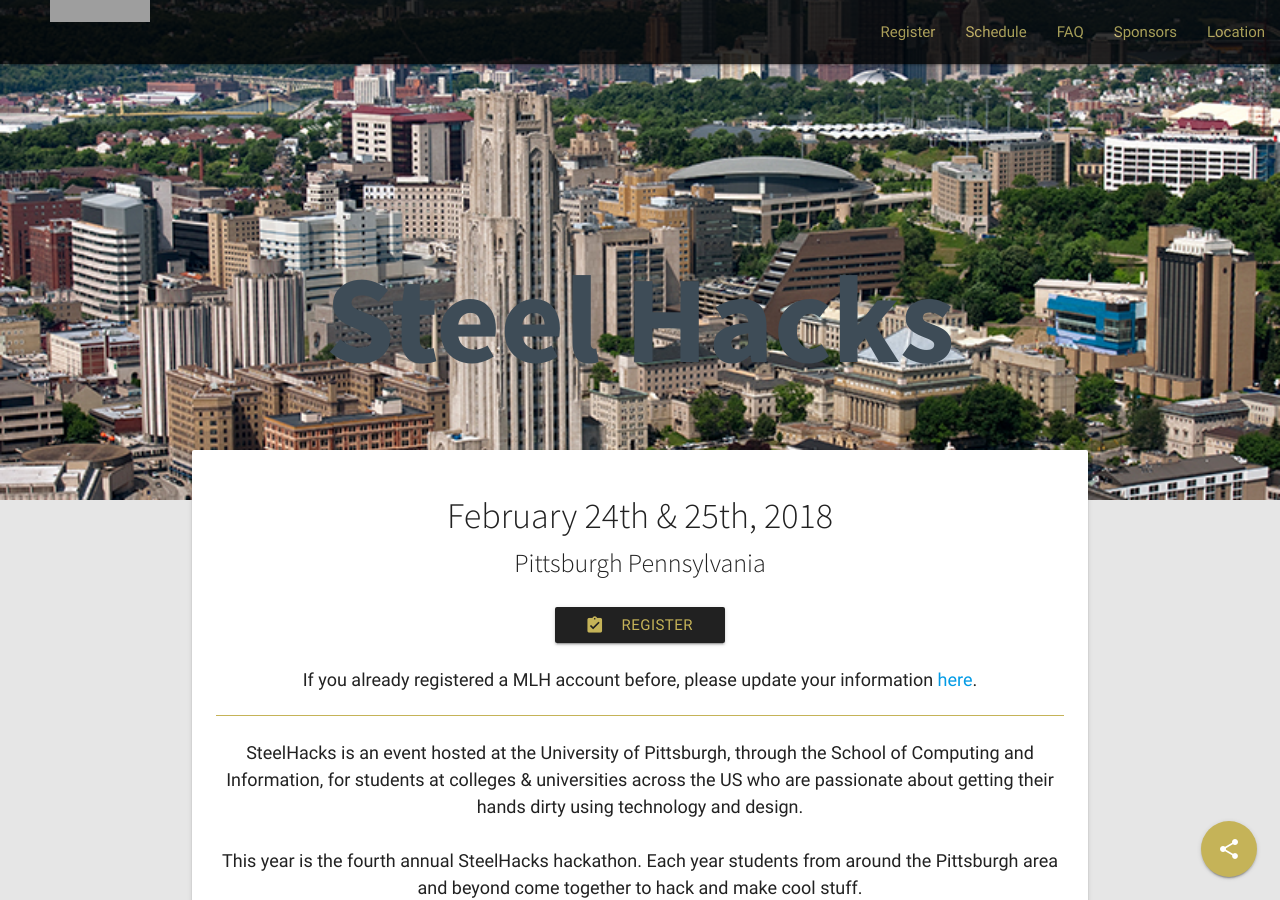
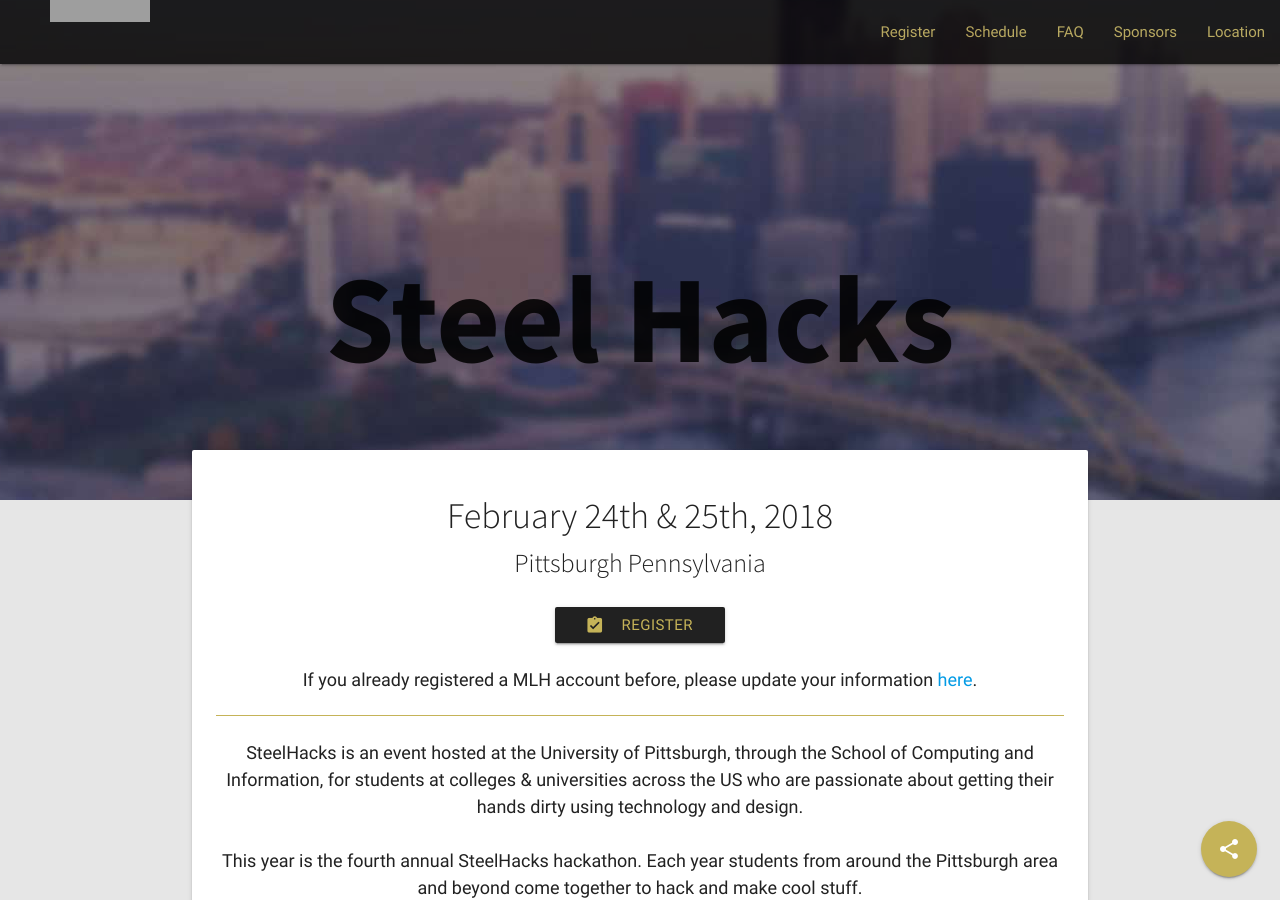
Before and after one commit to SteelHeads/steelhacks.com, a Jekyll site: the page built from index.html, in a window 1280 px wide and 900 px high. Built offline with Jekyll 4.4.1, drawn with Linux system fonts in a browser that asks for light colours; grey boxes are pictures that could not be loaded.

Commit message:
Update index.html

```diff
--- a/index.html
+++ b/index.html
@@ -54,9 +54,9 @@
 
 <body>
 
-  <h1 id="siteTitle"style="color: #3E4C57">Steel Hacks</h1>
+  <h1 id="siteTitle"style="color: ##CDC5B3">Steel Hacks</h1>
   <div class="parallax-container">
-      <div class="parallax"><img src="assets/home.jpg"></div>
+      <div class="parallax"><img src="img/headerbg.jpg"></div>
     </div>
 
   <div class="container">
```
